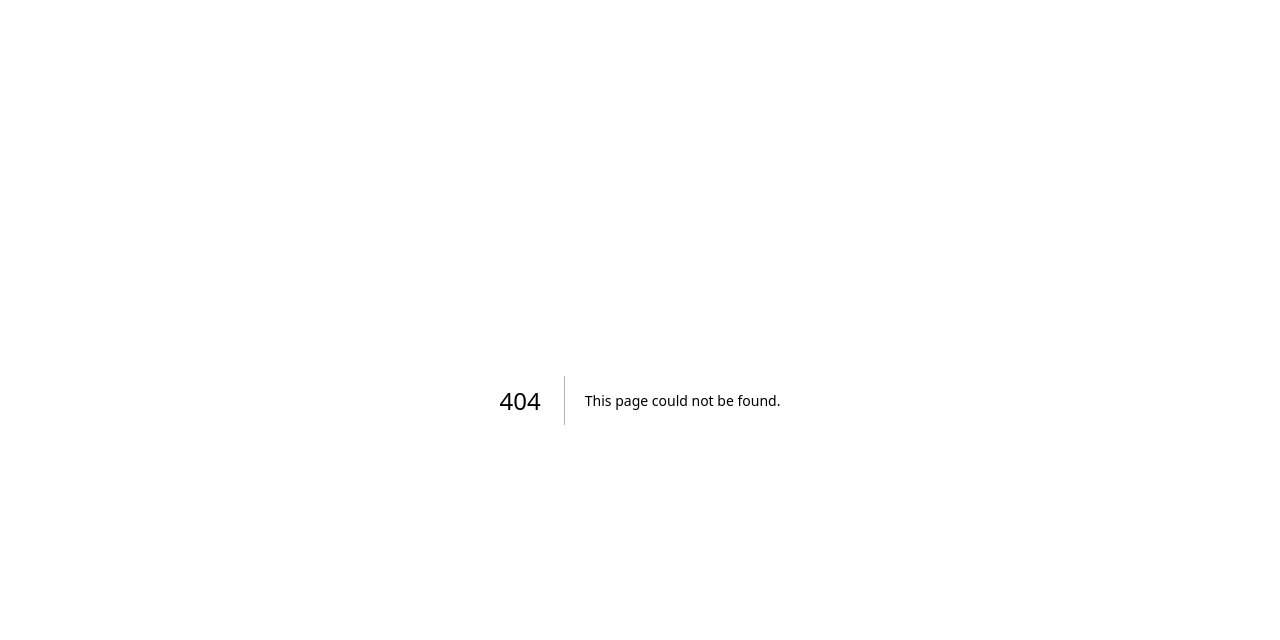
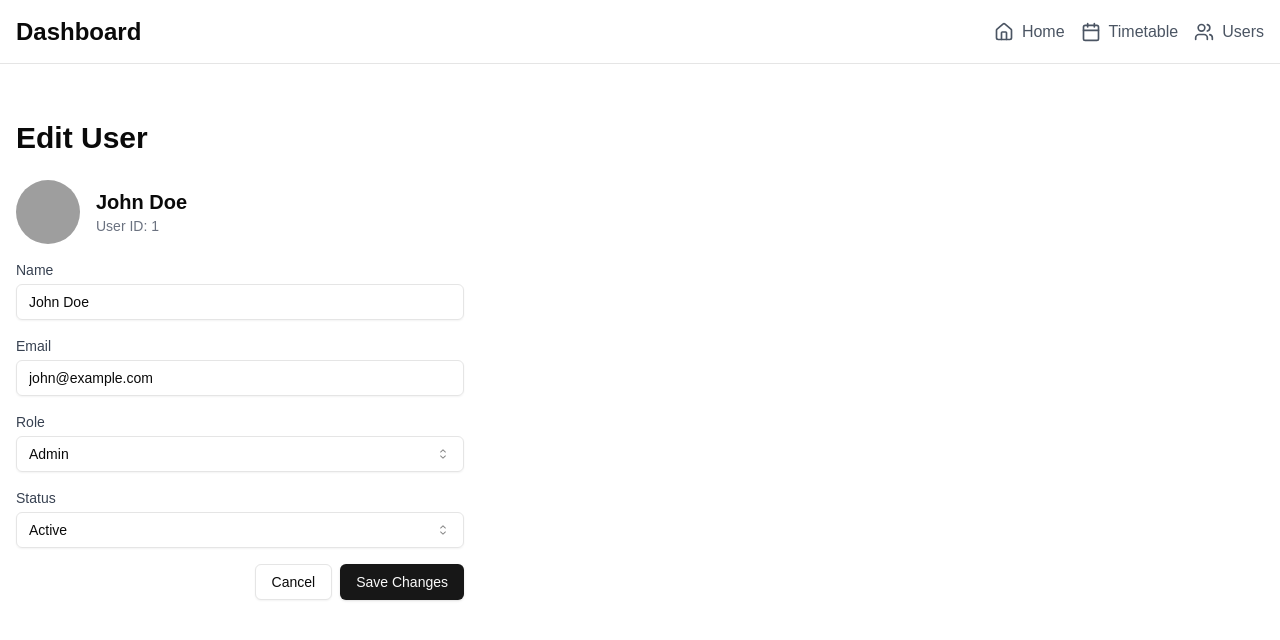
Before and after one commit to oriolvj/PAE, a Next.js app in the folder frontend/: page /dashboard/users/1/edit in a window 1280 px wide. Before the commit this address had no page. Shown: the top 640 px of the page. Built offline with nearby package versions, Linux system fonts and the light colour scheme; grey boxes are pictures that could not be loaded.

Commit message:
edit users page

```diff
--- /dev/null
+++ b/frontend/src/app/dashboard/users/[id]/edit/edit-user-form.tsx
@@ -0,0 +1,98 @@
+'use client'
+
+import { useState, useEffect } from 'react'
+import { useRouter } from 'next/navigation'
+import { Button } from "@/components/ui/button"
+import { Input } from "@/components/ui/input"
+import { Select, SelectContent, SelectItem, SelectTrigger, SelectValue } from "@/components/ui/select"
+import { Avatar, AvatarFallback, AvatarImage } from "@/components/ui/avatar"
+
+type User = {
+  id: string
+  name: string
+  email: string
+  role: 'admin' | 'user' | 'moderator'
+  status: 'active' | 'inactive'
+  lastActive: string
+}
+
+export function EditUserForm({ initialUser }: { initialUser: User }) {
+  const router = useRouter()
+  const [user, setUser] = useState<User>(initialUser)
+
+  const handleSubmit = (e: React.FormEvent) => {
+    e.preventDefault()
+    // In a real application, you would send the updated user data to an API
+    console.log('Updated user:', user)
+    router.push('/dashboard/users')
+  }
+
+  return (
+    <form onSubmit={handleSubmit} className="space-y-4 max-w-md">
+      <div className="flex items-center space-x-4">
+        <Avatar className="w-16 h-16">
+          <AvatarImage src={`https://api.dicebear.com/6.x/initials/svg?seed=${user.name}`} />
+          <AvatarFallback>{user.name.split(' ').map(n => n[0]).join('')}</AvatarFallback>
+        </Avatar>
+        <div>
+          <h2 className="text-xl font-semibold">{user.name}</h2>
+          <p className="text-sm text-gray-500">User ID: {user.id}</p>
+        </div>
+      </div>
+      <div>
+        <label htmlFor="name" className="block text-sm font-medium text-gray-700">Name</label>
+        <Input
+          id="name"
+          value={user.name}
+          onChange={(e) => setUser({ ...user, name: e.target.value })}
+          className="mt-1"
+        />
+      </div>
+      <div>
+        <label htmlFor="email" className="block text-sm font-medium text-gray-700">Email</label>
+        <Input
+          id="email"
+          type="email"
+          value={user.email}
+          onChange={(e) => setUser({ ...user, email: e.target.value })}
+          className="mt-1"
+        />
+      </div>
+      <div>
+        <label htmlFor="role" className="block text-sm font-medium text-gray-700">Role</label>
+        <Select
+          value={user.role}
+          onValueChange={(value: 'admin' | 'user' | 'moderator') => setUser({ ...user, role: value })}
+        >
+          <SelectTrigger className="mt-1">
+            <SelectValue placeholder="Select a role" />
+          </SelectTrigger>
+          <SelectContent>
+            <SelectItem value="admin">Admin</SelectItem>
+            <SelectItem value="moderator">Moderator</SelectItem>
+            <SelectItem value="user">User</SelectItem>
+          </SelectContent>
+        </Select>
+      </div>
+      <div>
+        <label htmlFor="status" className="block text-sm font-medium text-gray-700">Status</label>
+        <Select
+          value={user.status}
+          onValueChange={(value: 'active' | 'inactive') => setUser({ ...user, status: value })}
+        >
+          <SelectTrigger className="mt-1">
+            <SelectValue placeholder="Select a status" />
+          </SelectTrigger>
+          <SelectContent>
+            <SelectItem value="active">Active</SelectItem>
+            <SelectItem value="inactive">Inactive</SelectItem>
+          </SelectContent>
+        </Select>
+      </div>
+      <div className="flex justify-end space-x-2">
+        <Button type="button" variant="outline" onClick={() => router.push('/dashboard/users')}>Cancel</Button>
+        <Button type="submit">Save Changes</Button>
+      </div>
+    </form>
+  )
+}
--- /dev/null
+++ b/frontend/src/app/dashboard/users/[id]/edit/page.tsx
@@ -0,0 +1,34 @@
+import { EditUserForm } from './edit-user-form'
+
+type User = {
+  id: string
+  name: string
+  email: string
+  role: 'admin' | 'user' | 'moderator'
+  status: 'active' | 'inactive'
+  lastActive: string
+}
+
+async function getUser(id: string): Promise<User> {
+  // In a real application, you would fetch the user data from an API
+  // For this example, we'll use mock data
+  return {
+    id,
+    name: 'John Doe',
+    email: 'john@example.com',
+    role: 'admin',
+    status: 'active',
+    lastActive: '2023-05-15T10:30:00Z'
+  }
+}
+
+export default async function EditUserPage({ params }: { params: { id: string } }) {
+  const user = await getUser(params.id)
+
+  return (
+    <div className="container mx-auto py-10">
+      <h1 className="text-3xl font-bold mb-6">Edit User</h1>
+      <EditUserForm initialUser={user} />
+    </div>
+  )
+}
--- a/frontend/src/app/dashboard/users/page.tsx
+++ b/frontend/src/app/dashboard/users/page.tsx
@@ -1,6 +1,7 @@
 'use client'
 
 import { useState } from 'react'
+import { useRouter } from 'next/navigation'
 import { Table, TableBody, TableCell, TableHead, TableHeader, TableRow } from "@/components/ui/table"
 import { Input } from "@/components/ui/input"
 import { Badge } from "@/components/ui/badge"
@@ -26,6 +27,7 @@ const placeholderUsers: User[] = [
 ]
 
 export default function UsersPage() {
+  const router = useRouter()
   const [searchTerm, setSearchTerm] = useState('')
   const [users, setUsers] = useState<User[]>(placeholderUsers)
 
@@ -85,7 +87,7 @@ export default function UsersPage() {
               </TableCell>
               <TableCell>{new Date(user.lastActive).toLocaleString()}</TableCell>
               <TableCell className="text-right">
-                <Button variant="ghost" size="sm">Edit</Button>
+                <Button variant="ghost" size="sm" onClick={() => router.push(`/dashboard/users/${user.id}/edit`)}>Edit</Button>
                 <Button variant="ghost" size="sm" className="text-red-600">Delete</Button>
               </TableCell>
             </TableRow>
```
